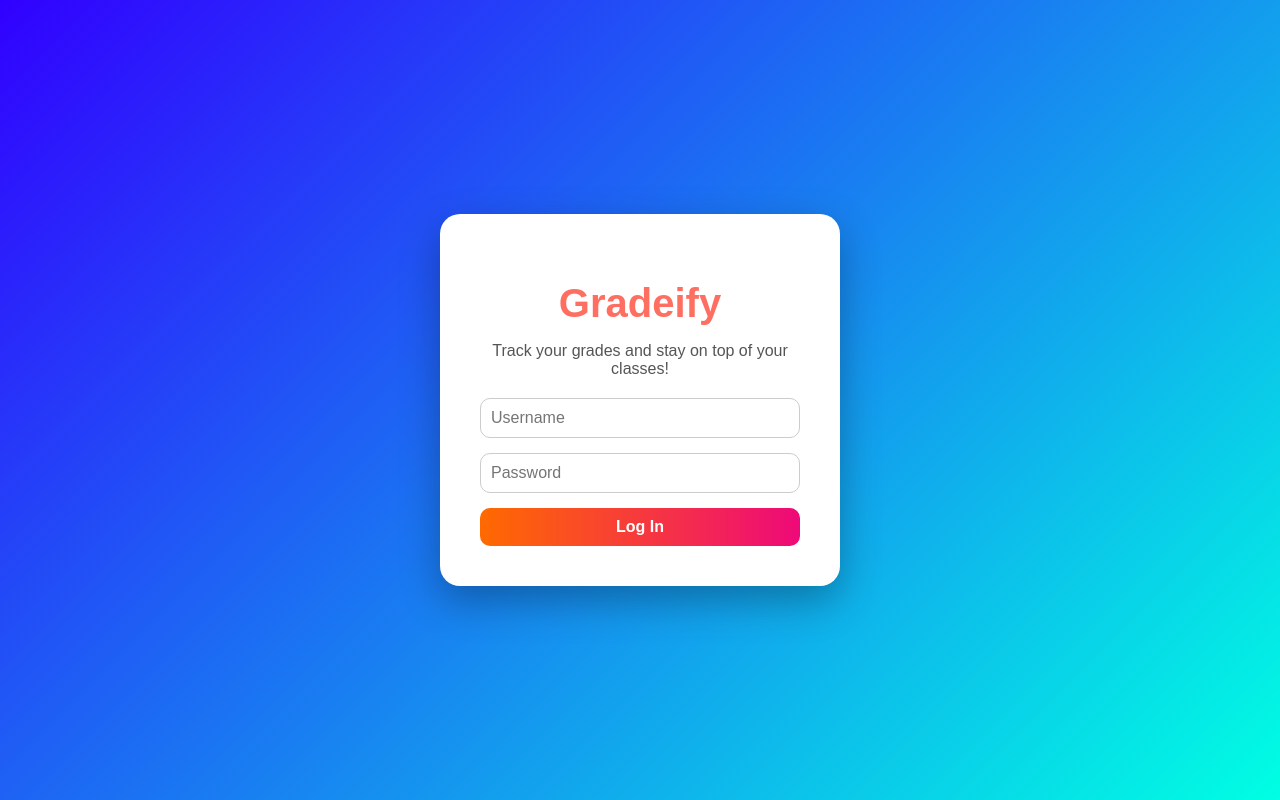
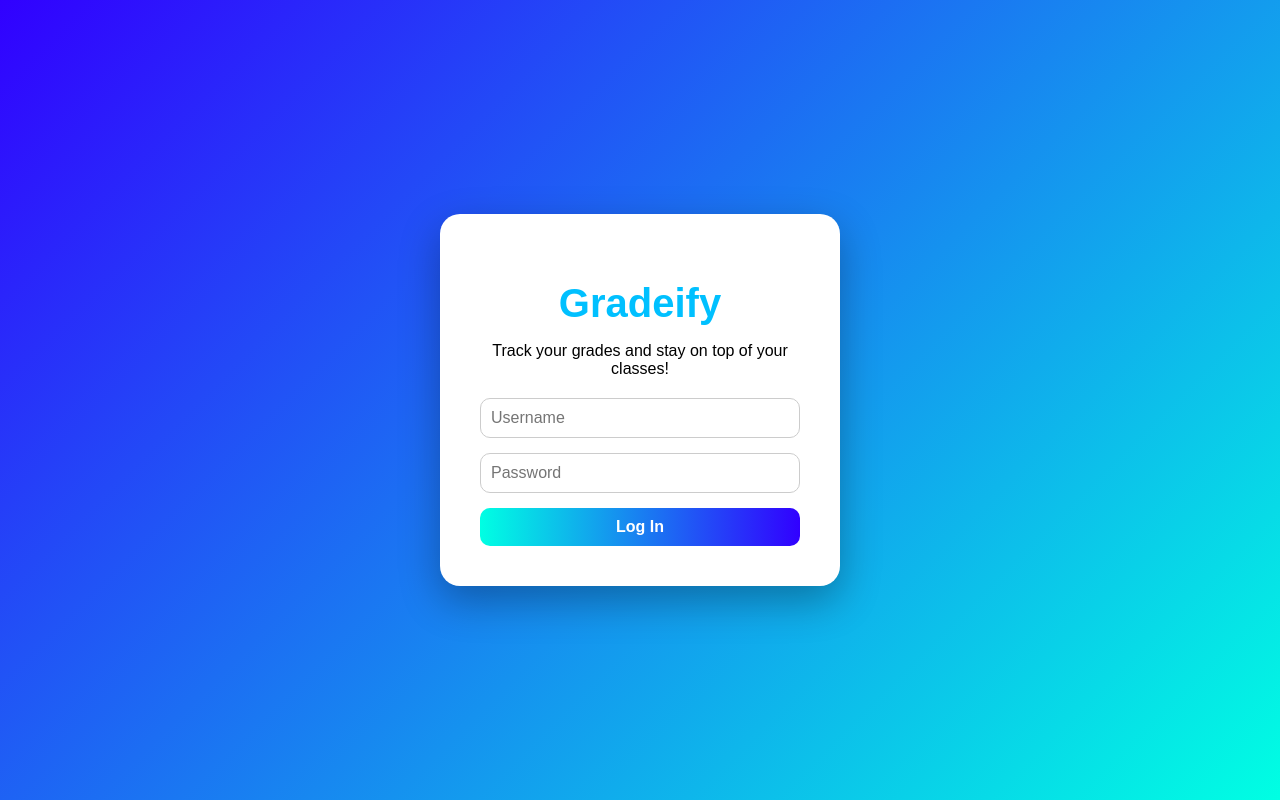
Before and after one commit to LukasChu2008/Gradeify-2025, a React (Vite) app: page / in a window 1280 px wide. Built offline with nearby package versions, Linux system fonts and the light colour scheme.

Commit message:
Update App.css

```diff
--- a/src/App.css
+++ b/src/App.css
@@ -4,7 +4,7 @@
   display: flex;
   justify-content: center;
   align-items: center;
-  background: linear-gradient(135deg, #3100ff, #00ffe3); /* sunset gradient */
+  background: linear-gradient(135deg, #3100ff, #00ffe3); /* blue gradient */
   font-family: 'Arial', sans-serif;
 }
 
@@ -21,13 +21,13 @@
 
 /* Title + subtitle */
 .title {
-  color: #ff6f61; /* coral */
+  color: #00c0ff; /* blue */
   font-size: 2.5rem;
   margin-bottom: 10px;
 }
 
 .subtitle {
-  color: #555; /* medium gray */
+  color: #000000; /* medium gray */
   font-size: 1rem;
   margin-bottom: 20px;
 }
@@ -52,7 +52,7 @@
   font-size: 1rem;
   border: none;
   border-radius: 10px;
-  background: linear-gradient(90deg, #ff6a00, #ee0979); /* orange-pink */
+  background: linear-gradient(90deg, #00ffe3, #3100ff); /* blue */
   color: white;
   font-weight: bold;
   cursor: pointer;
@@ -74,7 +74,7 @@
   padding: 10px 20px;
   border-radius: 10px;
   border: none;
-  background: linear-gradient(90deg, #56ab2f, #a8e063); /* green gradient */
+  background: linear-gradient(90deg, #00ffd0, #00b8ff); /* green-blue gradient */
   color: white;
   font-weight: bold;
   cursor: pointer;
```
